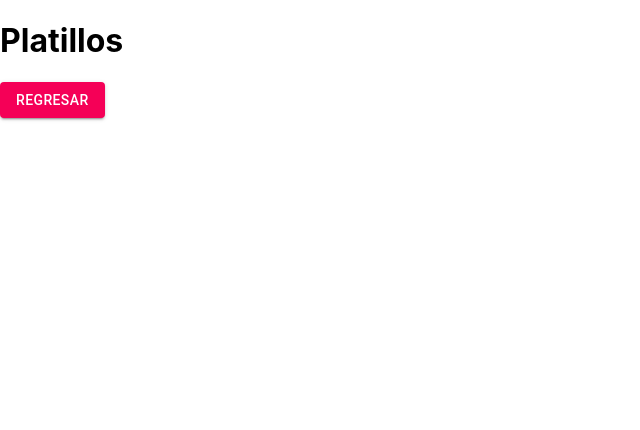
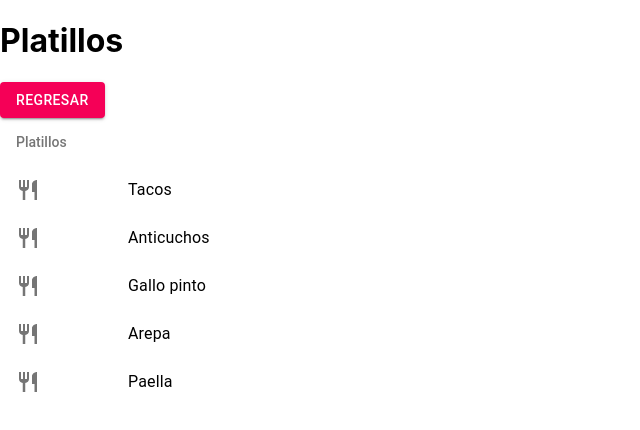
Before and after one commit to guidomatos/react_esencial, a React (Create React App) app: page /platillos in a window 1280 px wide. Shown: the top 430 px of the page, without its empty margins (0-640 px from the left). Built offline with nearby package versions, Linux system fonts and the light colour scheme.

Commit message:
Datos remotos para actualizar la aplicación

```diff
--- /dev/null
+++ b/src/assets/data/dishes.json
@@ -0,0 +1,40 @@
+{
+    "dishes": [
+        {
+            "id": "1",
+            "name": "Tacos",
+            "country": "México",
+            "ingredients": [
+                "Tortilla",
+                "Carne",
+                "Cebolla",
+                "Cilantro",
+                "Salsa picante"
+            ]
+        },
+        {
+            "id": "2",
+            "name": "Anticuchos",
+            "country": "Perú",
+            "ingredients": ["Carne", "Papa", "Salsa"]
+        },
+        {
+            "id": "3",
+            "name": "Gallo pinto",
+            "country": "Costa Rica",
+            "ingredients": ["Frijoles", "Arroz", "Carne"]
+        },
+        {
+            "id": "4",
+            "name": "Arepa",
+            "country": "Venezuela",
+            "ingredients": ["Masa", "Carne", "Queso"]
+        },
+        {
+            "id": "5",
+            "name": "Paella",
+            "country": "España",
+            "ingredients": ["Arroz", "Azafrán", "Tomate", "Mariscos", "Ajo", "Aceite"]
+        }
+    ]
+}
--- a/src/components/dishes.js
+++ b/src/components/dishes.js
@@ -1,5 +1,14 @@
 import React, { Component } from 'react';
-import Button from '@material-ui/core/Button';
+import {
+    Button,
+    List,
+    ListItem,
+    ListSubheader,
+    ListItemText,
+    ListItemIcon
+} from '@material-ui/core';
+import Restaurant from '@material-ui/icons/Restaurant';
+import data from '../assets/data/dishes.json';
 
 export class Dishes extends Component {
 
@@ -15,6 +24,29 @@ export class Dishes extends Component {
                 <Button variant="contained" color="secondary" onClick={this.goBack}>
                     Regresar
                 </Button>
+
+                {/* {data.dishes.map(dish => (
+                    <div>
+                        <div>{dish.name}</div>
+                        <div>{dish.ingredients}</div>
+                        <br/>
+                    </div>
+                ))} */}
+
+                <List
+                    component="nav"
+                    subheader={<ListSubheader component="div">Platillos</ListSubheader>}
+                >
+                    {data.dishes.map((dish, index) => (
+                        <ListItem button key={index}>
+                            <ListItemIcon>
+                                <Restaurant></Restaurant>
+                            </ListItemIcon>
+                            <ListItemText inset primary={dish.name}></ListItemText>
+                        </ListItem>
+                    ))}
+                </List>
+
             </div>
         );
     }
```
